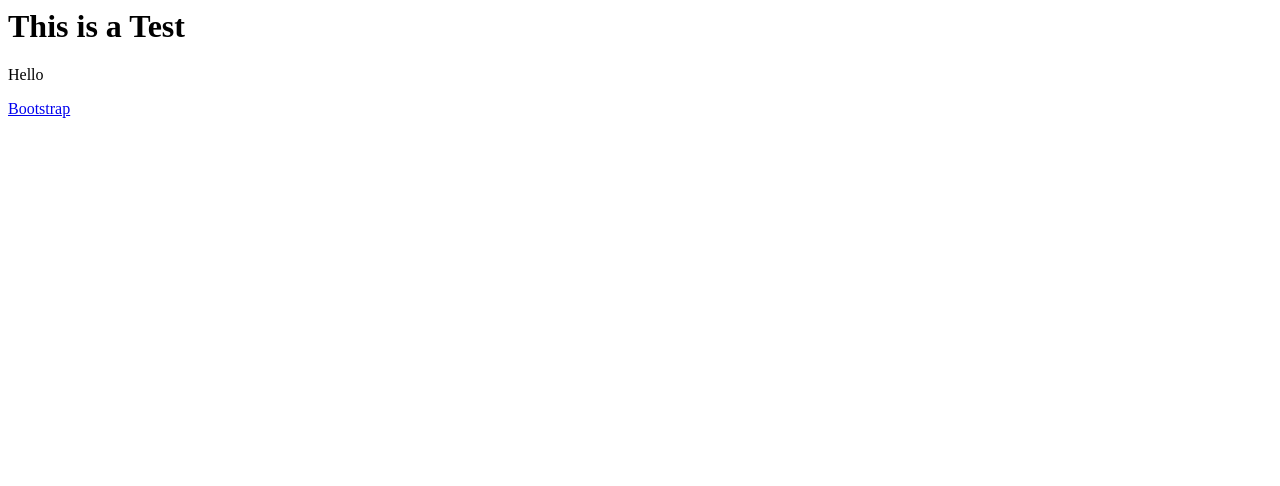
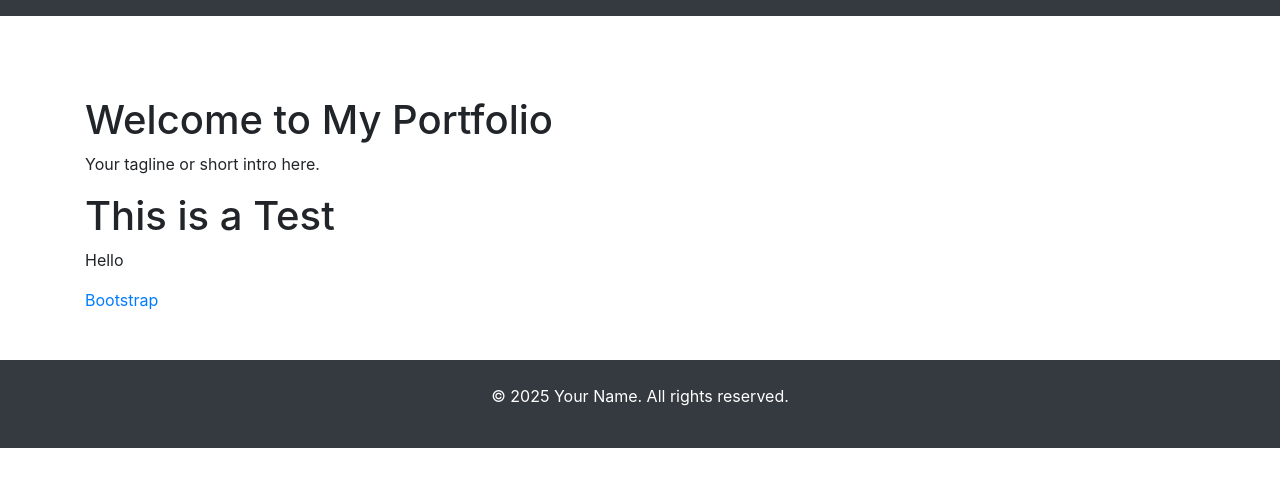
Before and after one commit to KillianK4/KillianK4.github.io, a plain HTML site: page index.html in a window 1280 px wide. Drawn offline with nearby package versions, Linux system fonts and the light colour scheme.

Commit message:
Update Index
Updating the initial structure of the index page

```diff
--- a/index.html
+++ b/index.html
@@ -2,14 +2,48 @@
 
 <head>
     <meta charset="UTF-8">
-    <meta name="viewport"
-        content="width=device-width, initial-scale=1.0">
+    <meta name="viewport" content="width=device-width, initial-scale=1.0">
     <title>My Portfolio</title>
+    <link href="/css/stylesheet.css" rel="stylesheet" type="text/css">
+    <link rel="stylesheet" href="https://stackpath.bootstrapcdn.com/bootstrap/4.3.1/css/bootstrap.min.css" integrity="sha384-ggOyR0iXCbMQv3Xipma34MD+dH/1fQ784/j6cY/iJTQUOhcWr7x9JvoRxT2MZw1T" crossorigin="anonymous">
 </head>
 
 <body>
 
-    <h1>This is a Test</h1>
-    <p>Hello</p>
-    <a href="Bootstrap.html">Bootstrap</a>
+    <header>
+        <div class="container mt-5 pt-5">
+            <h1>Welcome to My Portfolio</h1>
+            <p>Your tagline or short intro here.</p>
+        </div>
+    </header>
+
+
+    <nav class="navbar navbar-expand-md navbar-dark bg-dark fixed-top">
+
+    </nav>
+
+
+    <main role="main" class="container">
+
+        <h1>This is a Test</h1>
+        <p>Hello</p>
+        <a href="Bootstrap.html">Bootstrap</a>
+
+    </main>
+
+
+    <footer class="bg-dark text-white text-center py-4 mt-5">
+        <div class="container">
+            <p>&copy; 2025 Your Name. All rights reserved.</p>
+        </div>
+    </footer>
+
+
+
+
+    <script src="https://code.jquery.com/jquery-3.3.1.slim.min.js" integrity="sha384-q8i/X+965DzO0rT7abK41JStQIAqVgRVzpbzo5smXKp4YfRvH+8abtTE1Pi6jizo" crossorigin="anonymous"></script>
+    <script src="https://cdnjs.cloudflare.com/ajax/libs/popper.js/1.14.7/umd/popper.min.js" integrity="sha384-UO2eT0CpHqdSJQ6hJty5KVphtPhzWj9WO1clHTMGa3JDZwrnQq4sF86dIHNDz0W1" crossorigin="anonymous"></script>
+    <script src="https://stackpath.bootstrapcdn.com/bootstrap/4.3.1/js/bootstrap.min.js" integrity="sha384-JjSmVgyd0p3pXB1rRibZUAYoIIy6OrQ6VrjIEaFf/nJGzIxFDsf4x0xIM+B07jRM" crossorigin="anonymous"></script>
+
 </body>
+</html>
```
